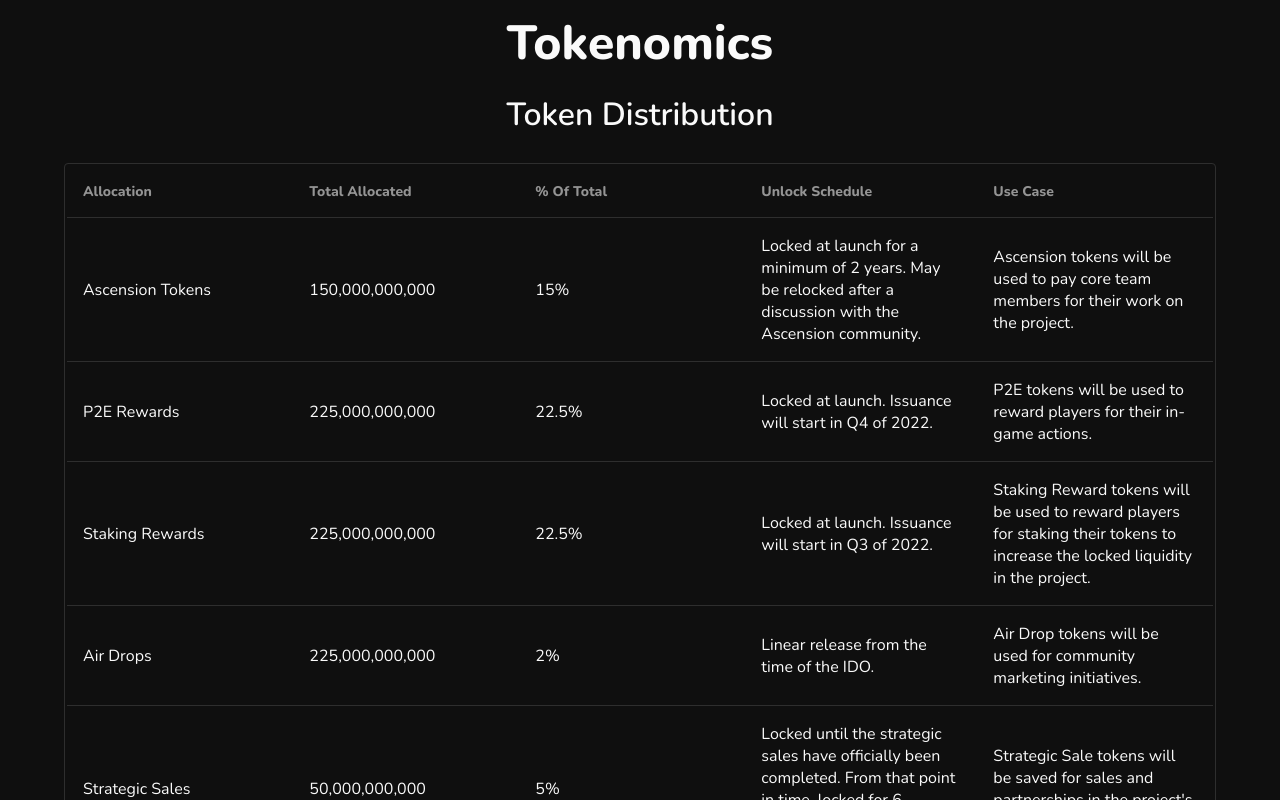
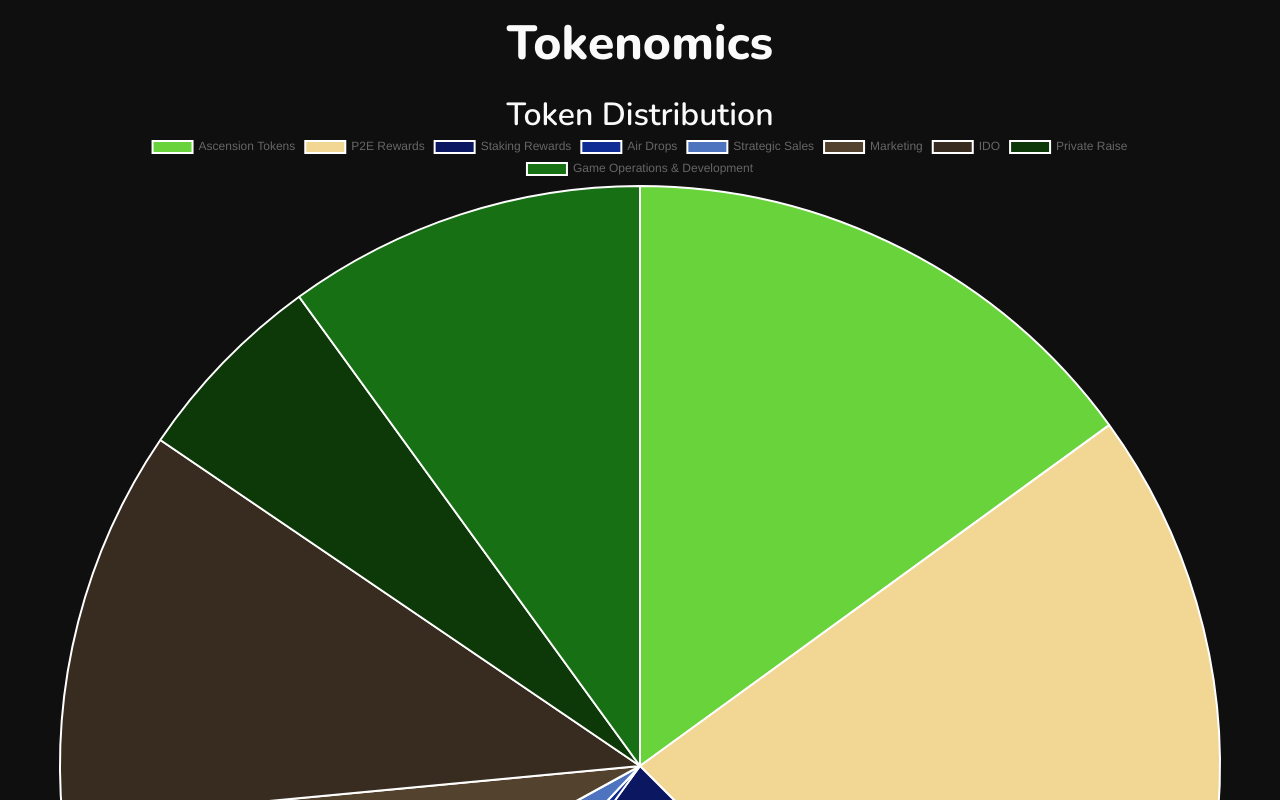
Before and after one commit to nquintan-catalyst/ascensionx, a React (Create React App) app: page / in a window 1280 px wide. Shown: the part 2860-3660 px from the top of the page. Built offline with nearby package versions, Linux system fonts and the light colour scheme.

Commit message:
Added initial chart

```diff
--- a/package.json
+++ b/package.json
@@ -11,9 +11,11 @@
     "@types/node": "^16.11.34",
     "@types/react": "^18.0.9",
     "@types/react-dom": "^18.0.3",
+    "chart.js": "^3.7.1",
     "gh-pages": "^4.0.0",
     "nth-check": ">=2.0.1",
     "react": "^18.1.0",
+    "react-chartjs-2": "^4.1.0",
     "react-dom": "^18.1.0",
     "react-icons": "^4.3.1",
     "react-scripts": "5.0.1",
--- a/src/components/Tokenomics.tsx
+++ b/src/components/Tokenomics.tsx
@@ -1,8 +1,15 @@
+import { Chart as ChartJS, ArcElement, Tooltip, Legend } from 'chart.js';
+import { Pie } from 'react-chartjs-2';
+
+ChartJS.register(ArcElement, Tooltip, Legend);
+
 const Tokenomics: React.FC = () => {
   return (
     <>
       <h1>Tokenomics</h1>
       <h2>Token Distribution</h2>
+
+      <Pie data={data} />
       <div className="table-container">
         <table>
           <thead>
@@ -50,7 +57,7 @@ const Tokenomics: React.FC = () => {
             </tr>
             <tr>
               <td>Air Drops</td>
-              <td>225,000,000,000</td>
+              <td>20,000,000,000</td>
               <td>2%</td>
               <td>Linear release from the time of the IDO.</td>
               <td>
@@ -130,6 +137,9 @@ const Tokenomics: React.FC = () => {
           </tbody>
         </table>
       </div>
+
+
+
       <h2>Launch Tokenomics</h2>
       <p>
         110 billion tokens available for public sale, with ZERO token-generated
@@ -144,4 +154,26 @@ const Tokenomics: React.FC = () => {
   );
 };
 
+const data = {
+  labels: ['Ascension Tokens', 'P2E Rewards', 'Staking Rewards', 'Air Drops', 'Strategic Sales', 'Marketing', 'IDO', 'Private Raise', 'Game Operations & Development'],
+  datasets: [
+    {
+      label: '% of total',
+      data: [15, 22.5, 22.5, 2, 5, 6.5, 11, 5.5, 10],
+      backgroundColor: [
+        '#68D33B',
+        '#F2D693',
+        '#0C1762',
+        '#0F2C94',
+        '#4F74BF',
+        '#53422E',
+        '#382C20',
+        '#0D3808',
+        '#177114',
+      ],
+      borderWidth: 2,
+    },
+  ],
+};
+
 export default Tokenomics;
```
Also changed, not shown: 1 other file (tests, documents, lock files or other folders).
